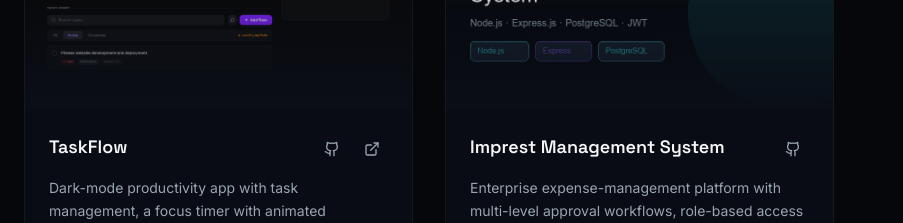
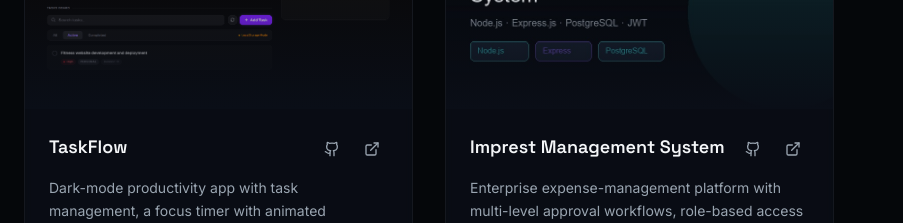
Before and after one commit to ashish-dhakane/PORTFOLIO-Ashish, a Next.js app: page / in a window 1280 px wide. Shown: the part 3940-4163 px from the top of the page, without its empty margins (0-903 px from the left). Built offline with nearby package versions, Linux system fonts and the light colour scheme.

Commit message:
Update Projects.tsx

```diff
--- a/components/sections/Projects.tsx
+++ b/components/sections/Projects.tsx
@@ -55,7 +55,7 @@ const projects = [
     description:
       "Enterprise expense-management platform with multi-level approval workflows, role-based access control (RBAC), and real-time status tracking. Built with Node.js, Express.js, PostgreSQL, and JWT authentication, including secure file uploads and dynamic dashboards.",
     github: "https://github.com/ashish-dhakane/IMPREST-Maha-Metro",
-    //demo: "",
+    demo: "https://imprest-maha-metro.vercel.app/",
     image: "/images/project-imprest.jpg",
     color: "#2DE2E6",
   },
```
